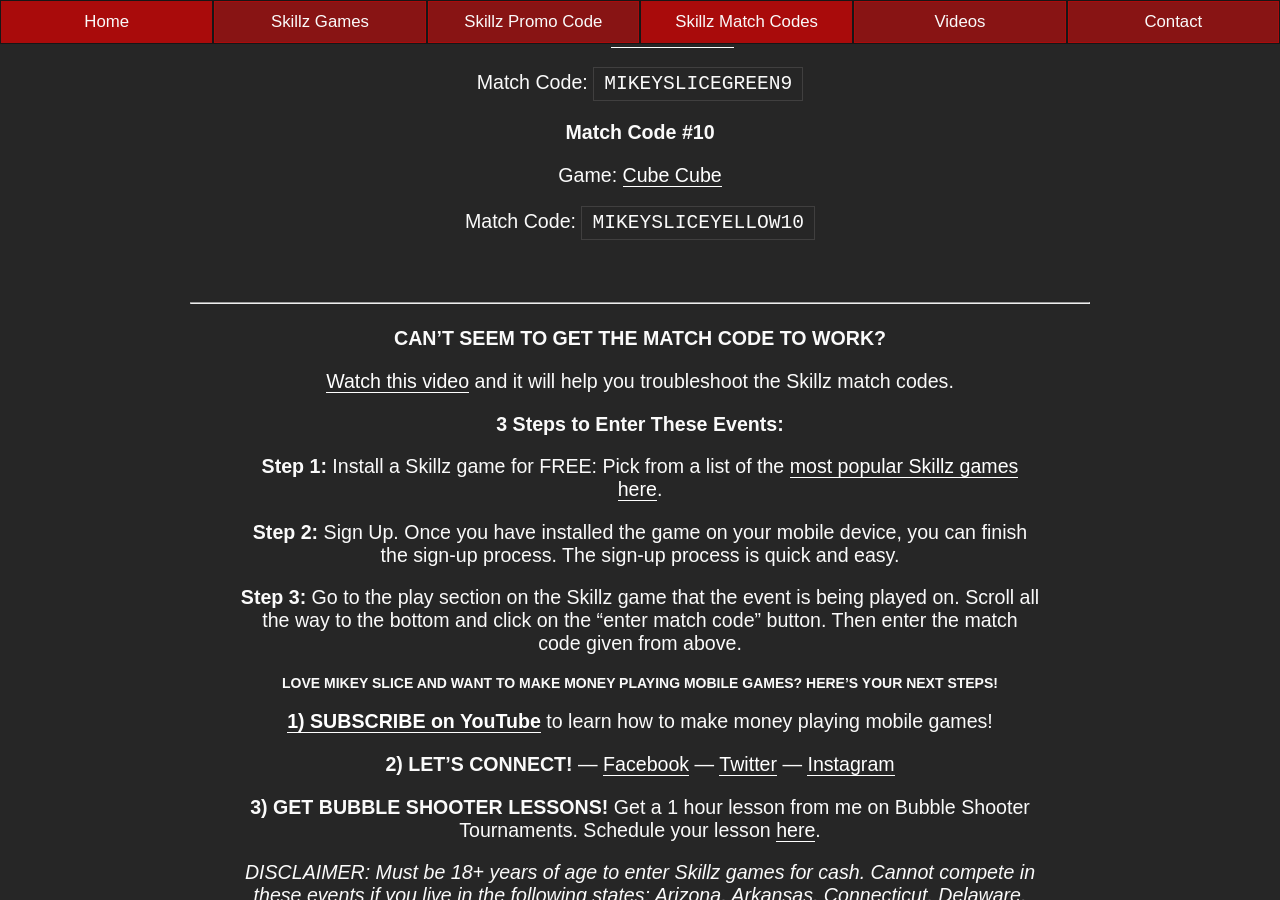
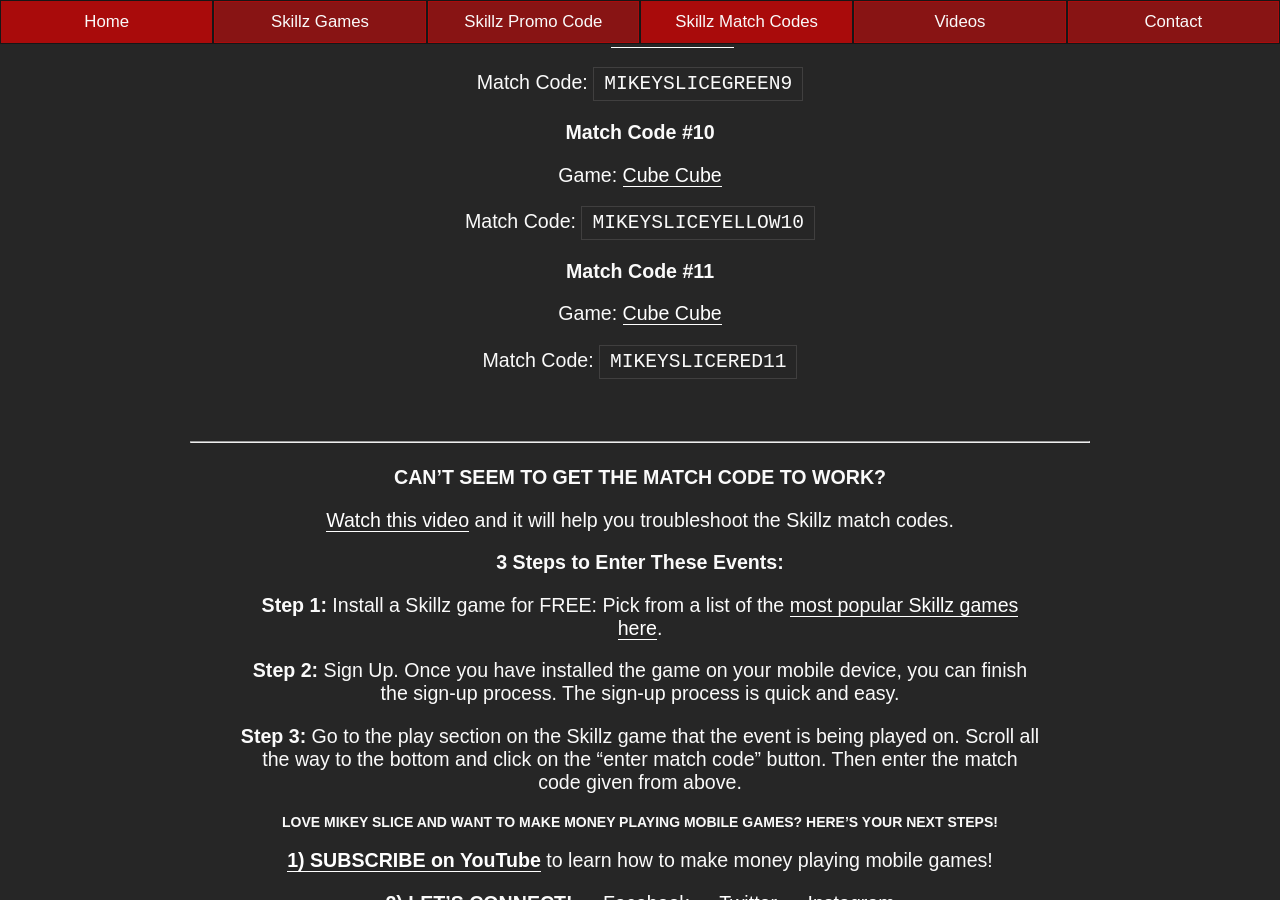
Before and after one commit to mikeyslice/esports-medium, a Jekyll site: the page built from skillz-match-codes.md, in a window 1280 px wide and 900 px high, scrolled down 4450 px. Built offline with Jekyll 4.4.1, drawn with Linux system fonts in a browser that asks for light colours.

Commit message:
Update Skillz Match Codes “skillz-match-codes”

```diff
--- a/_includes/pages/skillz-match-codes.html
+++ b/_includes/pages/skillz-match-codes.html
@@ -161,6 +161,12 @@
 
 <p>Match Code: <code>MIKEYSLICEYELLOW10</code><p>
 
+<h3>Match Code #11</h3>
+
+<p>Game: <a href="/skillz-games/">Cube Cube</a><p>
+
+<p>Match Code: <code>MIKEYSLICERED11</code><p>
+
 <p>
 
 <br><hr><br>
```
